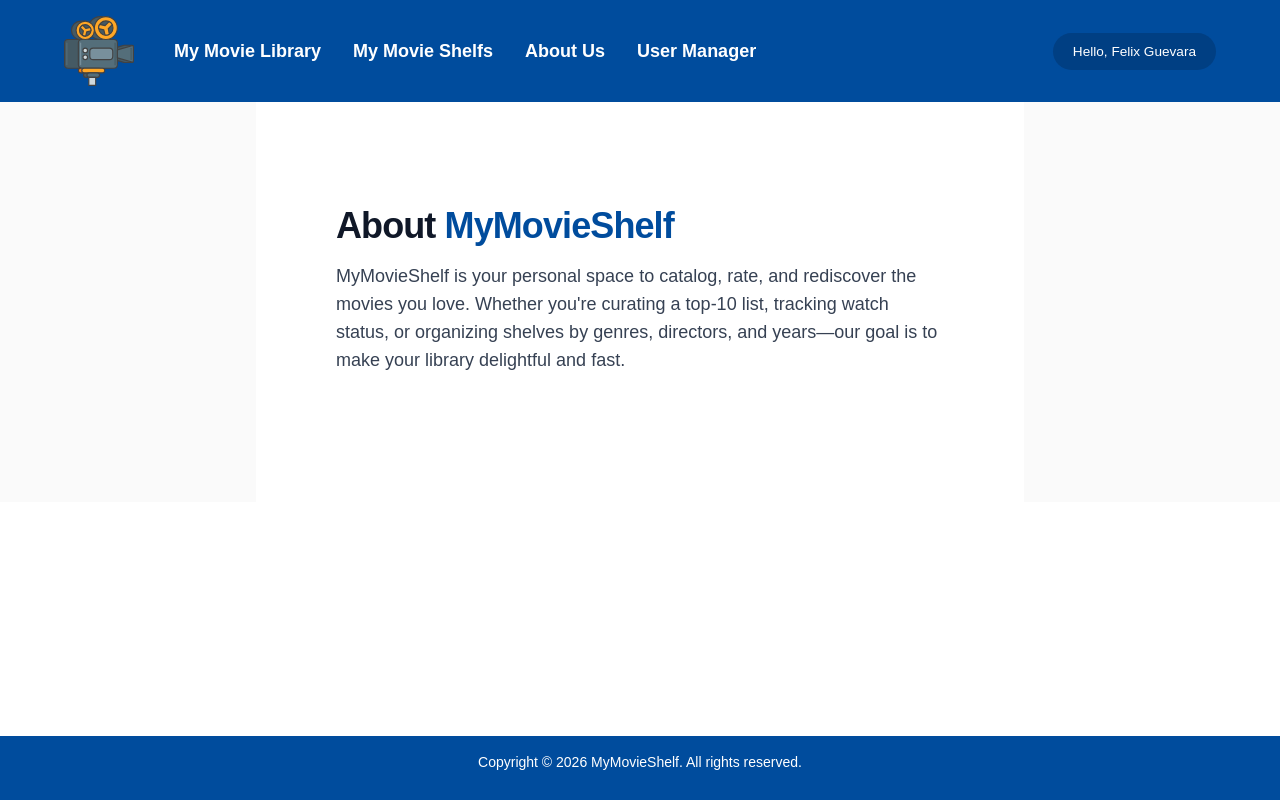
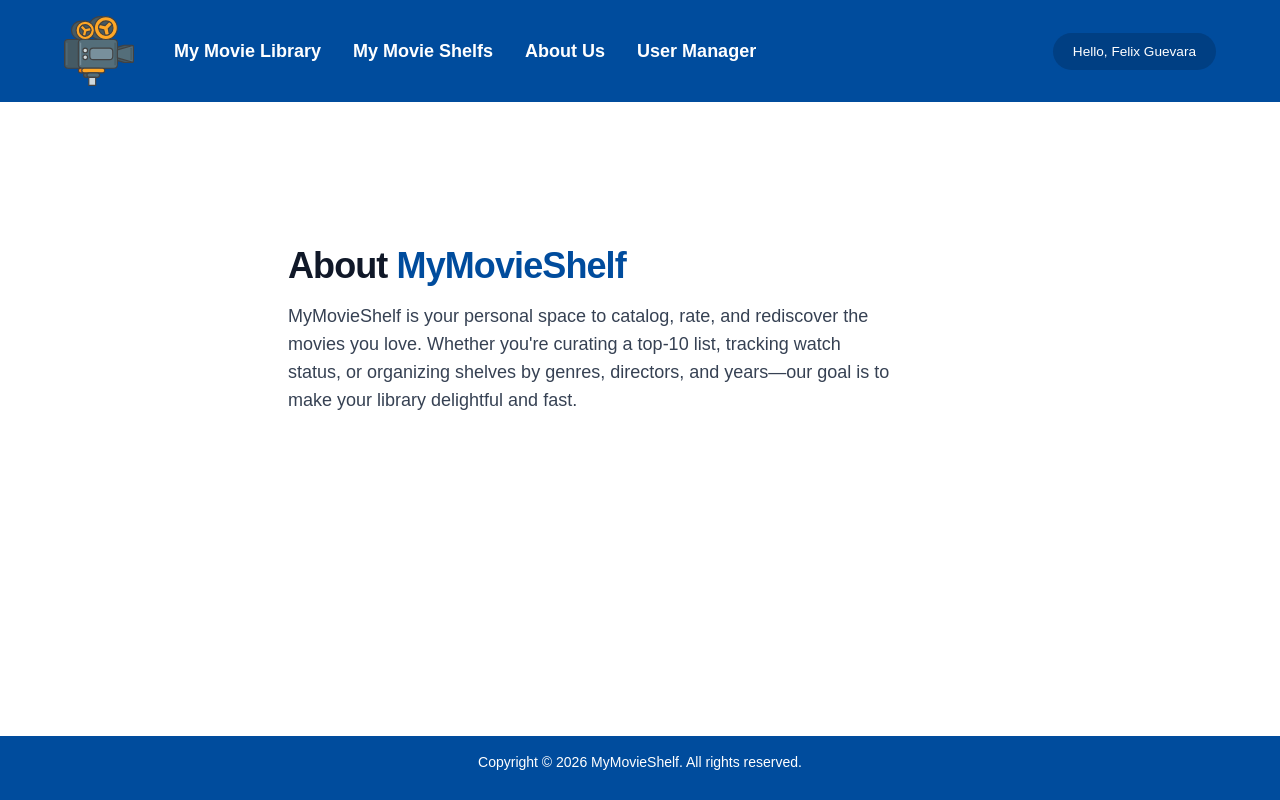
Before and after one commit to FelixGuevara/MyMovieShelf, a Next.js app: page / in a window 1280 px wide. Built offline with nearby package versions, Linux system fonts and the light colour scheme.

Commit message:
Update Landing page

```diff
--- a/app/page.tsx
+++ b/app/page.tsx
@@ -2,8 +2,8 @@ import Image from "next/image";
 
 export default function Home() {
   return (
-    <div className="flex h-auto items-center justify-center bg-zinc-50 font-sans dark:bg-black">
-      <main className="flex w-full max-w-3xl flex-col items-center justify-center py-16 px-16 bg-white dark:bg-black sm:items-start">
+    <div className="mx-auto max-w-4xl px-4 py-10">
+      <main className="flex w-full max-w-3xl flex-col items-center justify-center py-16 px-16 dark:bg-black sm:items-start">
 
         <div className="mx-auto max-w-4xl px-4 py-10">
           {/* Top section */}
```
